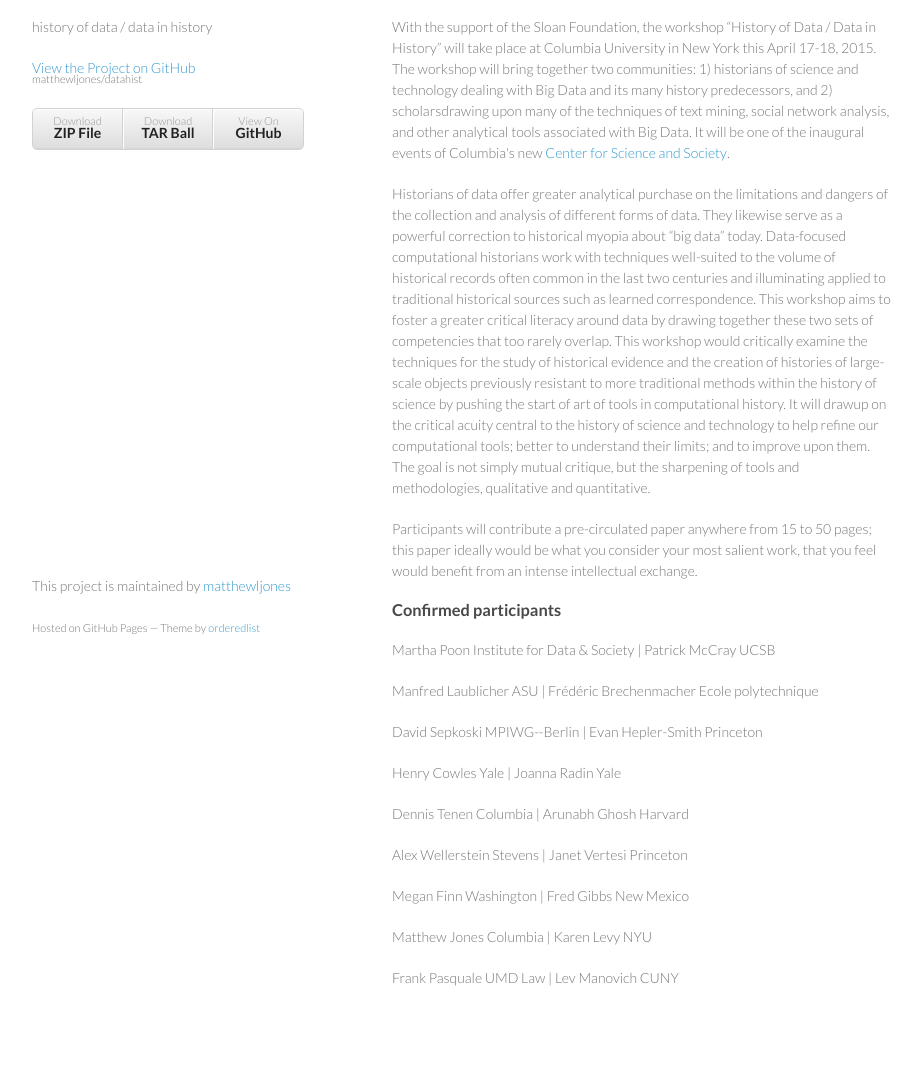
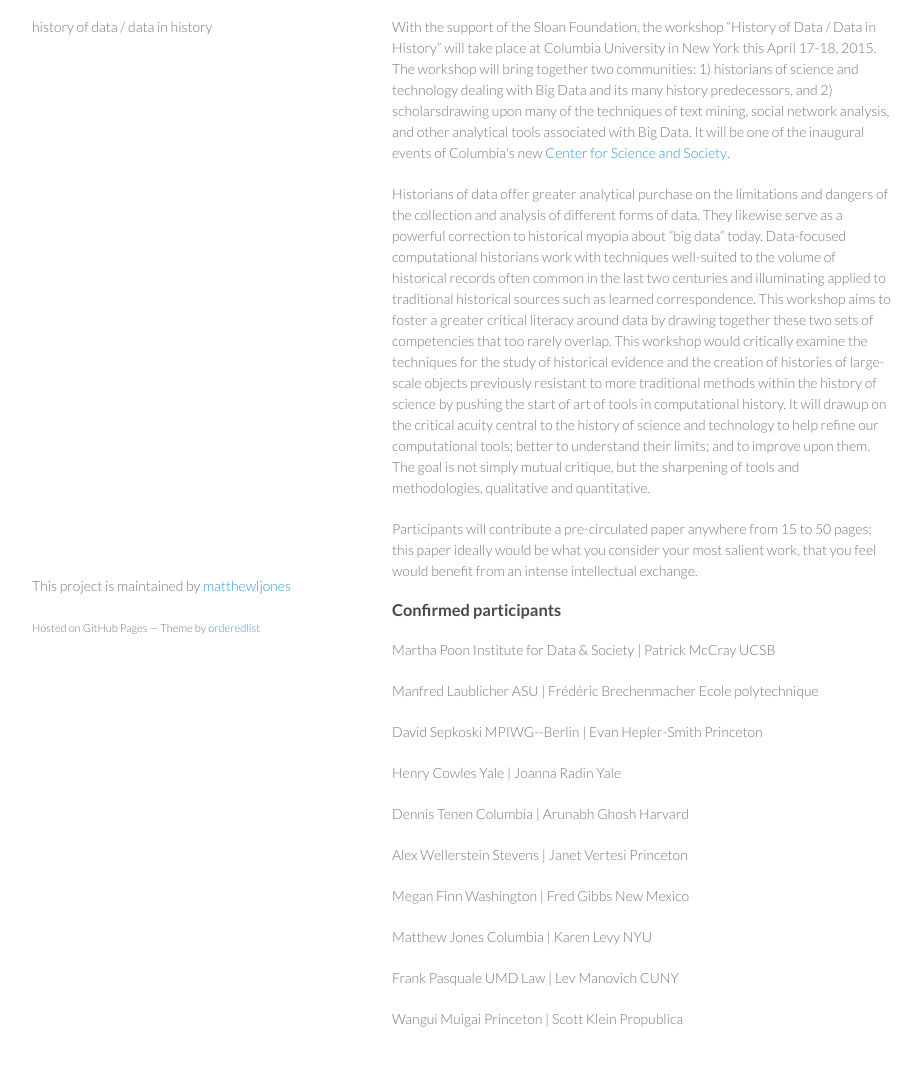
Before and after one commit to matthewljones/datahist, a plain HTML site: page index.html in a window 1280 px wide. Shown: the part 93-1158 px from the top of the page, without its empty margins (178-1099 px from the left). Drawn offline with Linux system fonts and the light colour scheme.

Commit message:
update name

```diff
--- a/index.html
+++ b/index.html
@@ -18,14 +18,6 @@
         <h1>Datahist</h1>
         <p>history of data / data in history</p>
 
-        <p class="view"><a href="https://github.com/matthewljones/datahist">View the Project on GitHub <small>matthewljones/datahist</small></a></p>
-
-
-        <ul>
-          <li><a href="https://github.com/matthewljones/datahist/zipball/master">Download <strong>ZIP File</strong></a></li>
-          <li><a href="https://github.com/matthewljones/datahist/tarball/master">Download <strong>TAR Ball</strong></a></li>
-          <li><a href="https://github.com/matthewljones/datahist">View On <strong>GitHub</strong></a></li>
-        </ul>
       </header>
       <section>
         <h1>
@@ -57,13 +49,15 @@
 <p>Matthew Jones Columbia | Karen Levy   NYU</p>
 
 <p>Frank Pasquale UMD Law | Lev Manovich CUNY</p>
+
+<p> Wangui Muigai Princeton | Scott Klein Propublica </p>
       </section>
       <footer>
         <p>This project is maintained by <a href="https://github.com/matthewljones">matthewljones</a></p>
         <p><small>Hosted on GitHub Pages &mdash; Theme by <a href="https://github.com/orderedlist">orderedlist</a></small></p>
       </footer>
     </div>
-    <script src="javascripts/scale.fix.js"></script>
+
 
   </body>
 </html>
```
